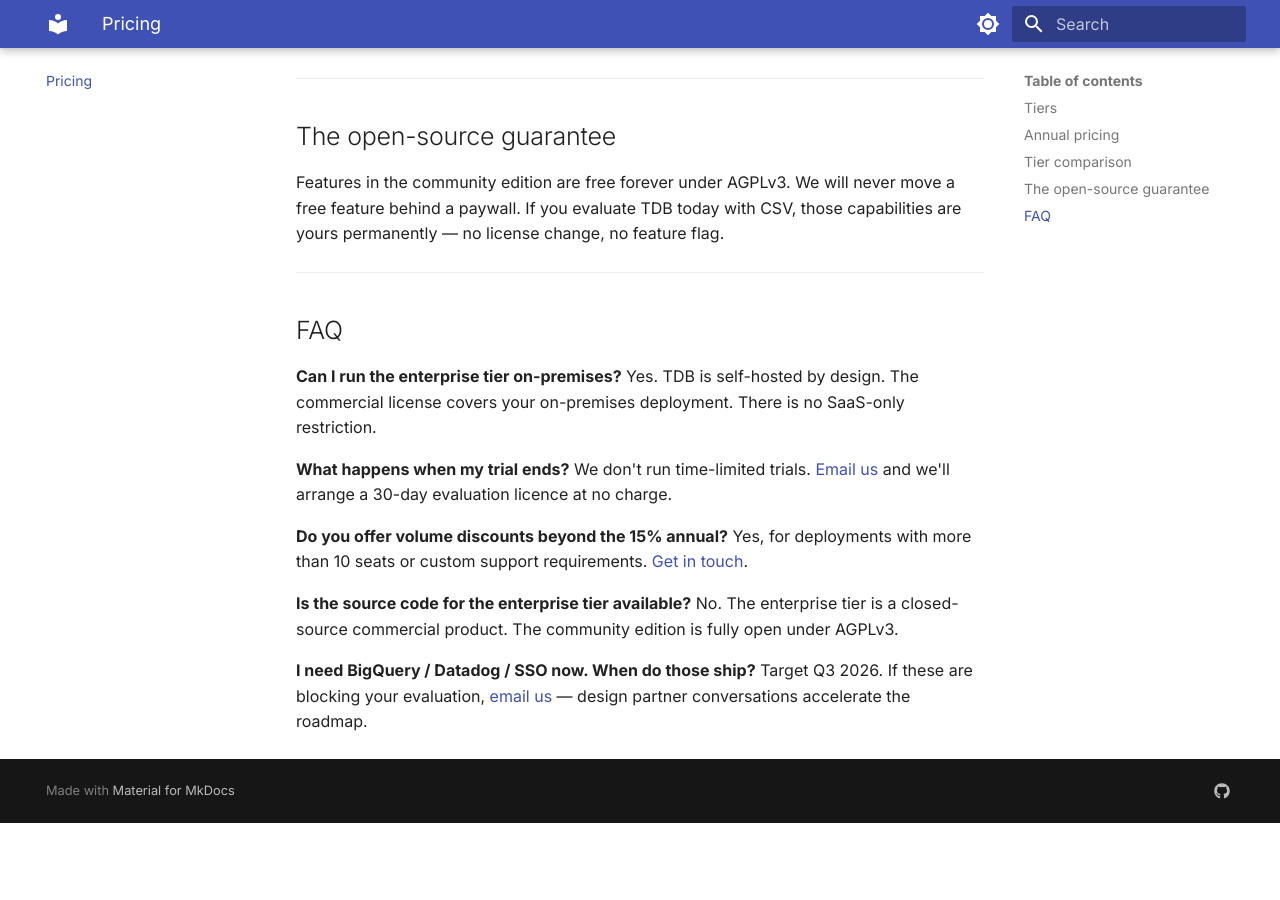
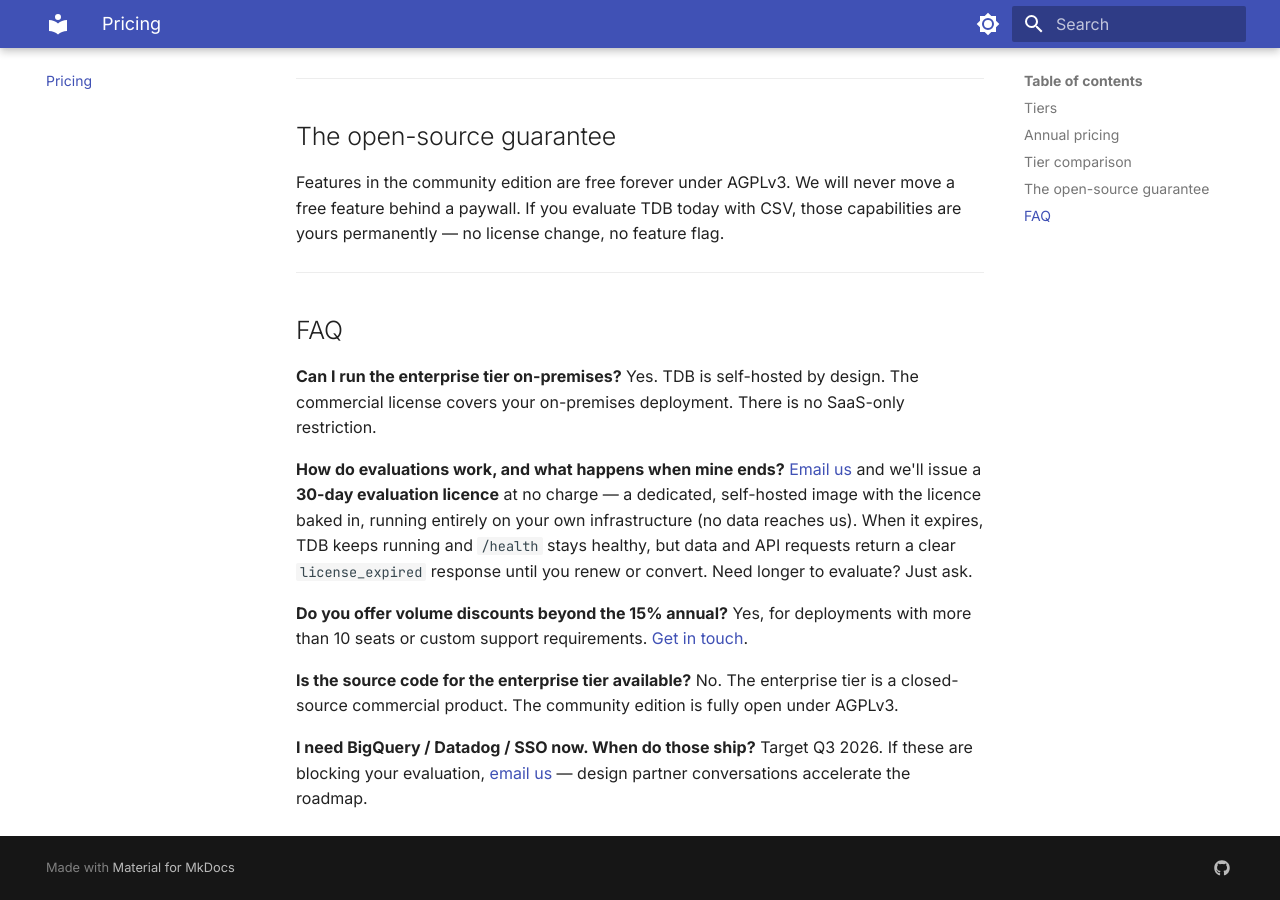
Before and after one commit to tdb-project/tdb-docs, an MkDocs documentation site: the page built from docs/pricing.md, in a window 1280 px wide and 900 px high, scrolled down 3558 px. Built offline with MkDocs 1.6.1 and Material for MkDocs 9.7.7, drawn with Linux system fonts in a browser that asks for light colours; before the commit the page ends 4381 px from its top, so only the background shows below that.

Commit message:
docs: fix trial FAQ to match the 30-day evaluation-license model (#5)
The FAQ said "We don't run time-limited trials" while offering a "30-day
evaluation licence" — contradictory, and at odds with the actual expiring
trial-image model (signed license baked into a self-hosted image).

Reworded to describe the 30-day evaluation licence accurately: self-hosted,
no data reaches us, and refuse-to-serve on expiry (/health stays healthy,
data/API returns license_expired) until renewed or converted.

Co-authored-by: Claude Opus 4.8 <noreply@anthropic.com>

```diff
--- a/docs/pricing.md
+++ b/docs/pricing.md
@@ -190,8 +190,8 @@ Features in the community edition are free forever under AGPLv3. We will never m
 **Can I run the enterprise tier on-premises?**
 Yes. TDB is self-hosted by design. The commercial license covers your on-premises deployment. There is no SaaS-only restriction.
 
-**What happens when my trial ends?**
-We don't run time-limited trials. [Email us](mailto:hello@tdb.jiracorp.co.in) and we'll arrange a 30-day evaluation licence at no charge.
+**How do evaluations work, and what happens when mine ends?**
+[Email us](mailto:hello@tdb.jiracorp.co.in) and we'll issue a **30-day evaluation licence** at no charge — a dedicated, self-hosted image with the licence baked in, running entirely on your own infrastructure (no data reaches us). When it expires, TDB keeps running and `/health` stays healthy, but data and API requests return a clear `license_expired` response until you renew or convert. Need longer to evaluate? Just ask.
 
 **Do you offer volume discounts beyond the 15% annual?**
 Yes, for deployments with more than 10 seats or custom support requirements. [Get in touch](mailto:hello@tdb.jiracorp.co.in).
```
